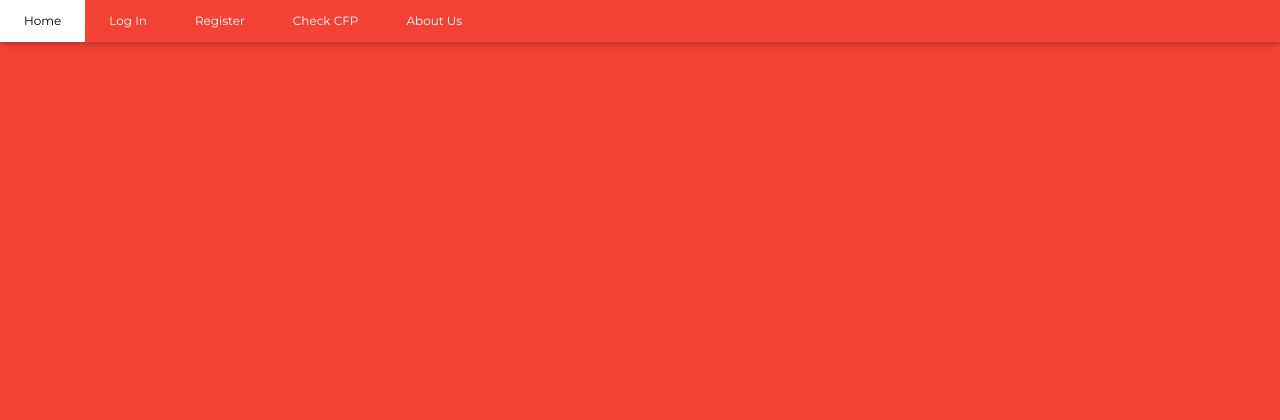
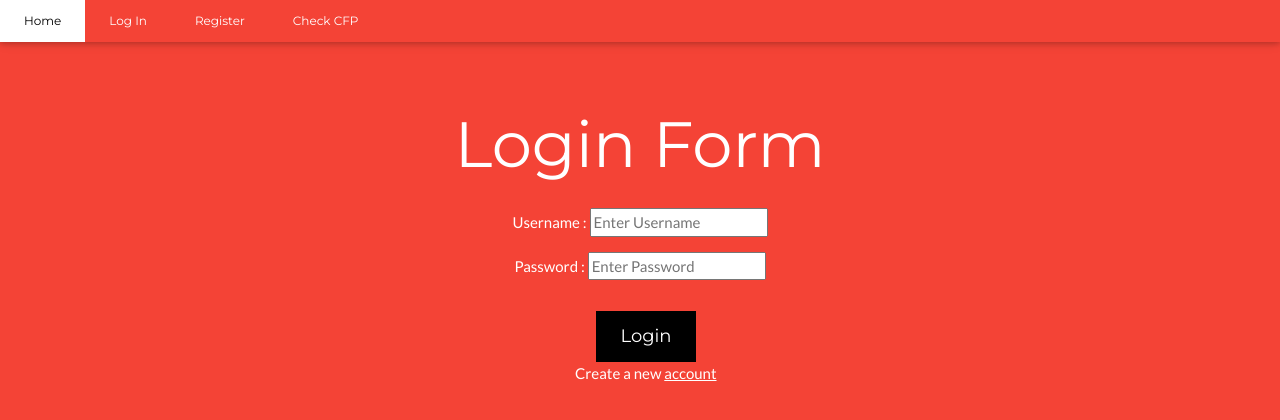
Before and after one commit to mcusack617/Ontario-Carbon-Tracker, a Flask app: page /login in a window 1280 px wide. Shown: the top 420 px of the page. Run offline with Flask 2, Linux system fonts and the light colour scheme.

Commit message:
done register

```diff
--- a/app.py
+++ b/app.py
@@ -13,5 +13,8 @@ def home():
 def login():
     return render_template('login.html')
 
+@app.route("/register")
+def register():
+    return render_template('register.html')
 if __name__ == "__main__":
     app.run(debug = True)
--- a/templates/base.html
+++ b/templates/base.html
@@ -32,19 +32,18 @@ button {
 <div class="w3-top">
   <div class="w3-bar w3-red w3-card w3-left-align w3-small">
     <a class="w3-bar-item w3-button w3-hide-medium w3-hide-large w3-right w3-padding-large w3-hover-white w3-large w3-red" href="javascript:void(0);" onclick="myFunction()" title="Toggle Navigation Menu"><i class="fa fa-bars"></i></a>
-    <a href="#" class="w3-bar-item w3-button w3-padding-large w3-hover-white">Home</a>
-    <a href="#" class="w3-bar-item w3-button w3-hide-small w3-padding-large w3-hover-white">Log In</a>
-    <a href="#" class="w3-bar-item w3-button w3-hide-small w3-padding-large w3-hover-white">Register</a>
+    <a href="/" class="w3-bar-item w3-button w3-padding-large w3-hover-white">Home</a>
+    <a href="login" class="w3-bar-item w3-button w3-hide-small w3-padding-large w3-hover-white">Log In</a>
+    <a href="register" class="w3-bar-item w3-button w3-hide-small w3-padding-large w3-hover-white">Register</a>
     <a href="#" class="w3-bar-item w3-button w3-hide-small w3-padding-large w3-hover-white">Check CFP</a>
-    <a href="#" class="w3-bar-item w3-button w3-hide-small w3-padding-large w3-hover-white">About Us</a>
   </div>
 
   <!-- Navbar on small screens -->
   <div id="navDemo" class="w3-bar-block w3-white w3-hide w3-hide-large w3-hide-medium w3-large">
+    <a href="#" class="w3-bar-item w3-button w3-padding-large">Home</a>
     <a href="#" class="w3-bar-item w3-button w3-padding-large">Log In</a>
     <a href="#" class="w3-bar-item w3-button w3-padding-large">Register</a>
     <a href="#" class="w3-bar-item w3-button w3-padding-large">Check CFP</a>
-    <a href="#" class="w3-bar-item w3-button w3-padding-large">About Us</a>
   </div>
 </div>
 
--- a/templates/login.html
+++ b/templates/login.html
@@ -1,2 +1,19 @@
 {%extends 'base.html'%}
 {%block title%}Login{%endblock%}
+{%block header%}Login Form{%endblock%}
+{%block content%}
+<form>
+    <div class="container">
+        <label>Username : </label>
+        <input type="text" placeholder="Enter Username" name="username" required>
+
+        <p><label>Password : </label><input type="password" placeholder="Enter Password" name="password" required>  </p>
+        <div style="padding-left: 12px">
+            <button type="submit" class="w3-button w3-black w3-padding-large w3-large w3-margin-top">Login</button>
+        </div>
+        &nbsp;
+        &nbsp;
+        Create a new <a href="register">account</a>
+    </div>
+</form>
+{%endblock%}
```
Also changed, not shown: templates/register.html (added, +16 -0 lines).
